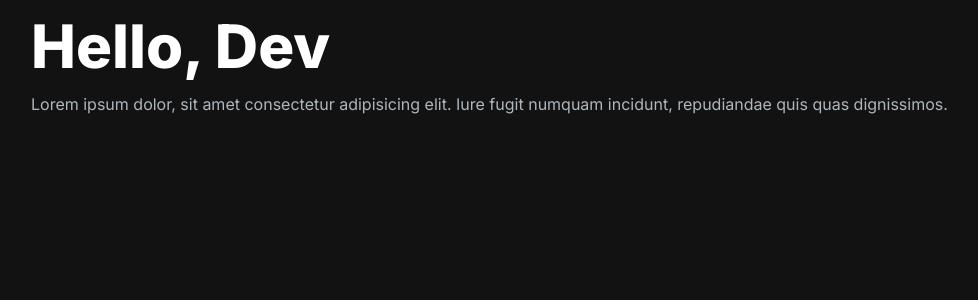
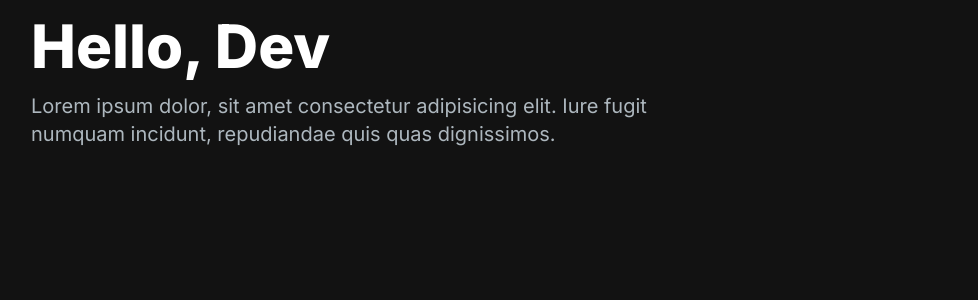
Before and after one commit to Brunogabriel-dev/my-portfolio, a Next.js app: page / in a window 1280 px wide. Shown: the top 300 px of the page, without its empty margins (17-995 px from the left). Built offline with nearby package versions, Linux system fonts and the light colour scheme.

Commit message:
Inclusão de texto

```diff
--- a/src/components/HeroSection.jsx
+++ b/src/components/HeroSection.jsx
@@ -3,12 +3,18 @@ import React from 'react'
 const HeroSection = () => {
   return(
   <section>
-    <h1 className="text-white mb-4 text-6xl font-extrabold">
+    <div className="grid grid-cols-1 lg:grid-cols-12">
+   <div className="col-span-7 place-self-center">
+    <h1 className="text-white mb-4 text-4xl lg:text-6xl font-extrabold">
       Hello, Dev
       </h1>
-    <p className="text-[#ADB7BE]">
+    <p className="text-[#ADB7BE] text-lg lg:text-xl">
+
       Lorem ipsum dolor, sit amet consectetur adipisicing elit. Iure fugit numquam incidunt, repudiandae quis quas dignissimos.
     </p>
+    </div>
+    <div className="col-span-5"></div>
+    </div>
     </section>
   );
 };
```
Also changed, not shown: public/images/foto.pnj1.jpg (added).
